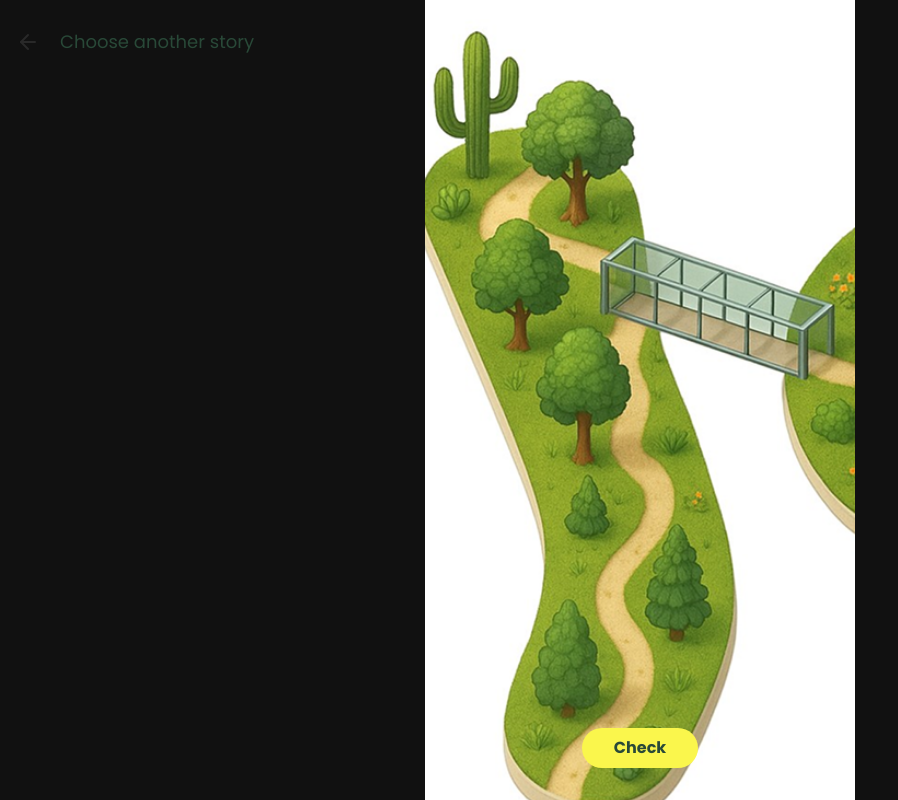
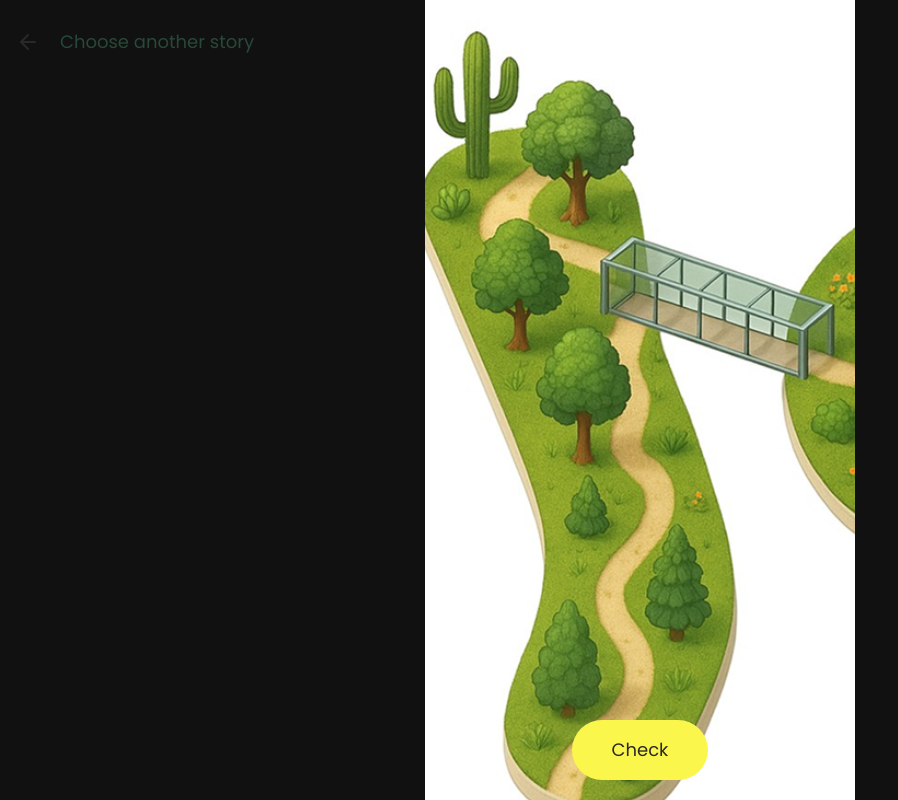
Before and after one commit to Flex-Wrap/botanical-garden, a React (Vite) app: page /botanical-garden/map in a window 1280 px wide. Shown: the whole page, without its empty margins (0-898 px from the left). Built offline with nearby package versions, Linux system fonts and the light colour scheme.

Commit message:
button for map screen

```diff
--- a/src/pages/Map.tsx
+++ b/src/pages/Map.tsx
@@ -105,7 +105,7 @@ function Map() {
       {/* Check Button */}
       {!showNotification && (
         <button
-          className="absolute bottom-0 mb-8 bg-lemon-yellow text-deep-green font-bold py-2 px-8 rounded-full mt-4"
+          className="absolute bottom-5  flex justify-between bg-[#FAF64C] text-[#292929] font-poppins text-lg px-10 py-4 rounded-full"
           onClick={handleShowNotification}
         >
           Check
```
